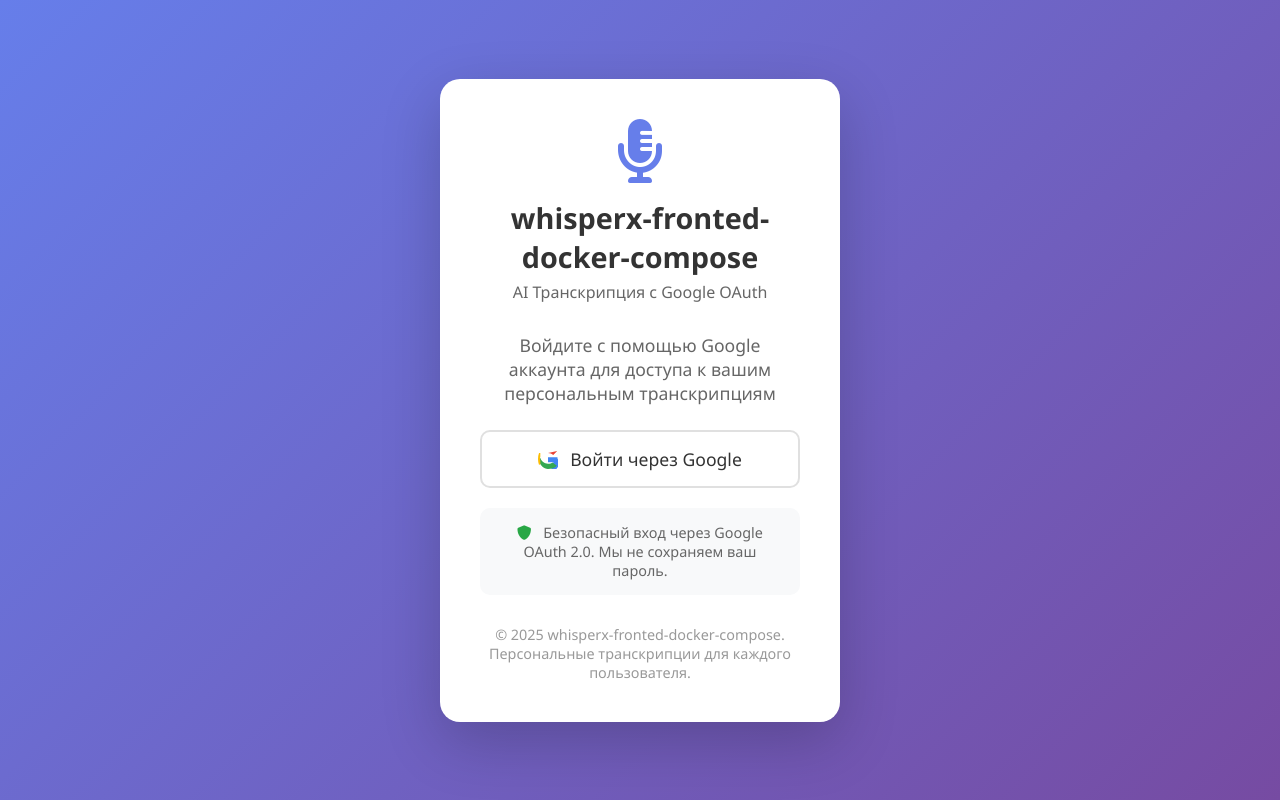
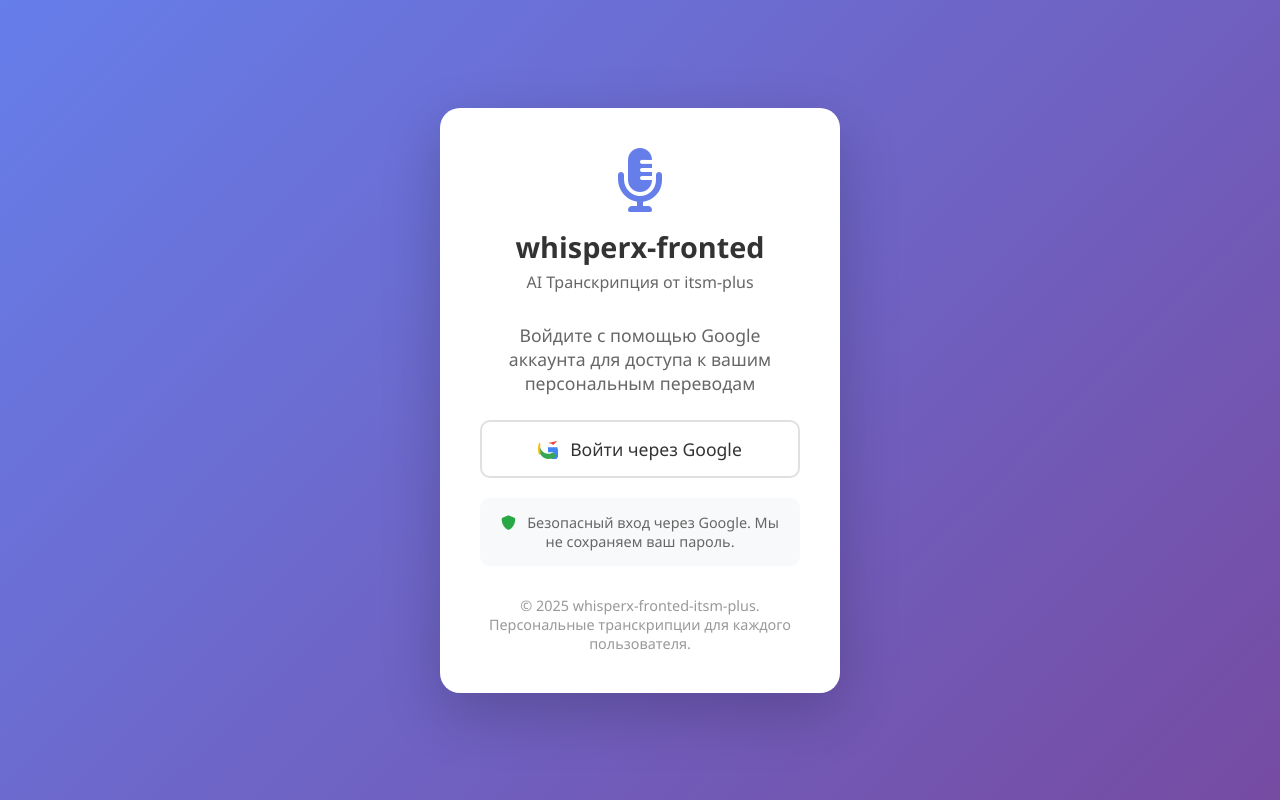
Before and after one commit to vlad89922/whisperx-fronted-docker-compose, a plain HTML site: page web_interface/login.html in a window 1280 px wide. Drawn offline with Linux system fonts and the light colour scheme; no server answers.

Commit message:
Update to version 2.0

```diff
--- a/web_interface/login.html
+++ b/web_interface/login.html
@@ -3,7 +3,7 @@
 <head>
     <meta charset="UTF-8">
     <meta name="viewport" content="width=device-width, initial-scale=1.0">
-    <title>Вход - whisperx-fronted-docker-compose</title>
+    <title>Вход - whisperx-fronted</title>
     <link href="https://cdnjs.cloudflare.com/ajax/libs/font-awesome/6.0.0/css/all.min.css" rel="stylesheet">
     <style>
         * {
@@ -197,13 +197,13 @@
     <div class="login-container">
         <div class="logo">
             <i class="fas fa-microphone-alt"></i>
-            <h1>whisperx-fronted-docker-compose</h1>
-            <p>AI Транскрипция с Google OAuth</p>
+            <h1>whisperx-fronted</h1>
+            <p>AI Транскрипция от itsm-plus</p>
         </div>
 
         <div class="auth-section">
             <div class="welcome-text">
-                Войдите с помощью Google аккаунта для доступа к вашим персональным транскрипциям
+                Войдите с помощью Google аккаунта для доступа к вашим персональным переводам
             </div>
 
             <a href="http://localhost:8880/api/auth/google/login" class="google-login-btn" id="googleLoginBtn">
@@ -213,7 +213,7 @@
 
             <div class="security-info">
                 <i class="fas fa-shield-alt"></i>
-                Безопасный вход через Google OAuth 2.0. Мы не сохраняем ваш пароль.
+                Безопасный вход через Google. Мы не сохраняем ваш пароль.
             </div>
 
             <div class="error-message" id="errorMessage">
@@ -223,12 +223,12 @@
 
             <div class="success-message" id="successMessage">
                 <i class="fas fa-check-circle"></i>
-                <span>Вход выполнен успешно! Перенаправление...</span>
+                <span>Вход выполнен успешно! Открываем...</span>
             </div>
         </div>
 
         <div class="footer">
-            <p>© 2025 whisperx-fronted-docker-compose. Персональные транскрипции для каждого пользователя.</p>
+            <p>© 2025 whisperx-fronted-itsm-plus. Персональные транскрипции для каждого пользователя.</p>
         </div>
     </div>
 
```
Also changed, not shown: web_interface/index.html (+1 -1 lines), 13 other files.
